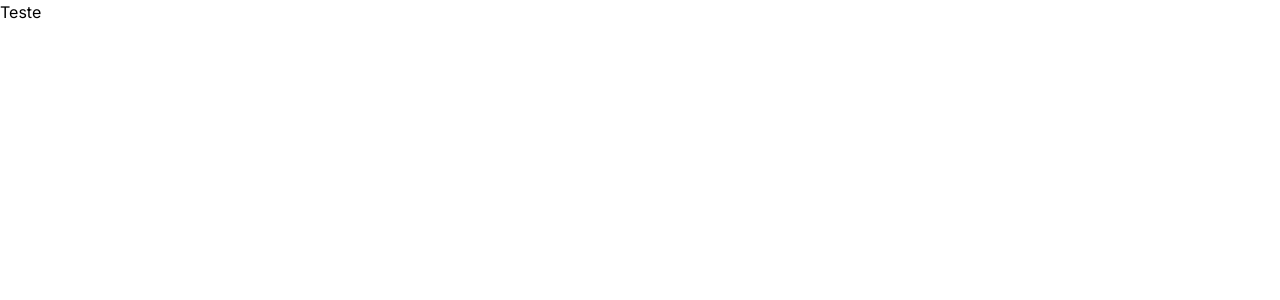
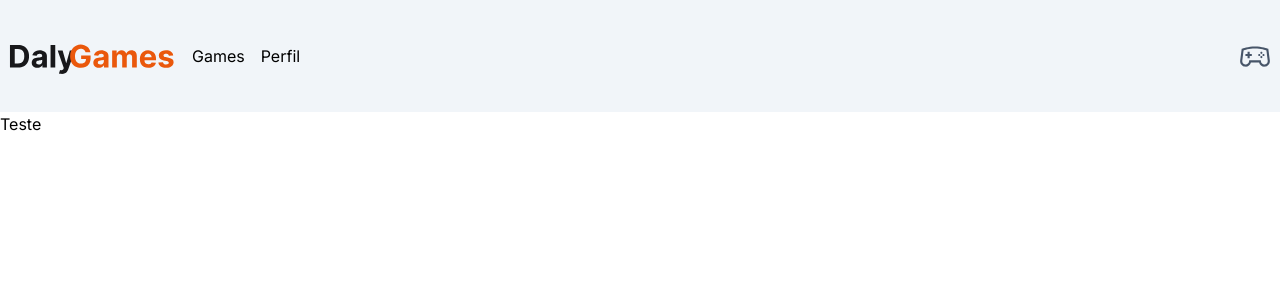
Before and after one commit to felipemariano29/daly-games, a Next.js app: page / in a window 1280 px wide. Shown: the top 300 px of the page. Built offline with nearby package versions, Linux system fonts and the light colour scheme.

Commit message:
Created header

```diff
--- a/src/app/layout.tsx
+++ b/src/app/layout.tsx
@@ -1,6 +1,7 @@
 import "./globals.css";
 import type { Metadata } from "next";
 import { Inter } from "next/font/google";
+import { Header } from "@/components/header";
 
 const inter = Inter({ subsets: ["latin"] });
 
@@ -17,6 +18,7 @@ export default function RootLayout({
   return (
     <html lang="en">
       <body className={inter.className}>
+        <Header />
 
         {children}
       </body>
--- /dev/null
+++ b/src/components/header/index.tsx
@@ -0,0 +1,35 @@
+import logoImg from "../../../public/logo.svg";
+import Image from "next/image";
+import Link from "next/link";
+
+import { LiaGamepadSolid } from "react-icons/lia";
+
+export function Header() {
+  return (
+    <header className="w-full h-28 bg-slate-100 text-black px-2">
+      <div className="max-w-screen-xl mx-auto flex justify-center sm:justify-between items-center h-28">
+        <nav className="flex justify-center items-center gap-4">
+          <Link href="/">
+            <Image
+              src={logoImg}
+              alt="Logo do site"
+              quality={100}
+              priority={true}
+              className="w-full"
+            />
+          </Link>
+
+          <Link href="/">Games</Link>
+
+          <Link href="/profile">Perfil</Link>
+        </nav>
+
+        <div className="hidden sm:flex justify-center items-center">
+          <Link href="/profile">
+            <LiaGamepadSolid size={34} color="#475569" />
+          </Link>
+        </div>
+      </div>
+    </header>
+  );
+}
```
Also changed, not shown: package.json (+4 -3 lines), 1 other file (tests, documents, lock files or other folders).
